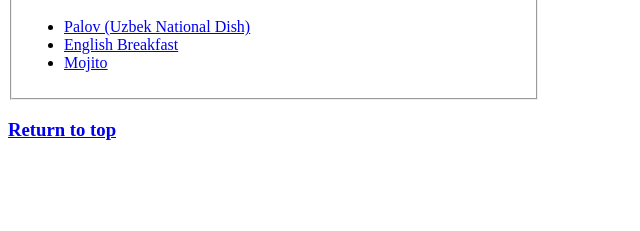
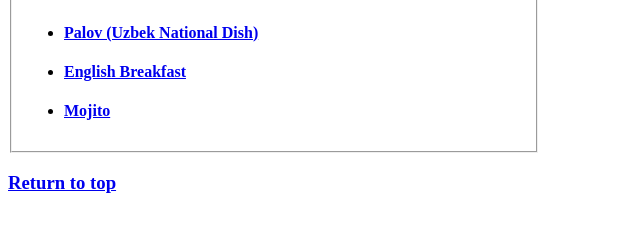
Before and after one commit to Otabekkadirov/odin-recipes, a plain HTML site: page index.html in a window 1280 px wide. Shown: the part 529-760 px from the top of the page, without its empty margins (0-640 px from the left). Drawn offline with Linux system fonts and the light colour scheme.

Commit message:
ref: Refactor index.html

```diff
--- a/index.html
+++ b/index.html
@@ -20,9 +20,15 @@
                 <h2>A collection of recipes</h2>
             </legend>
             <ul>
-                <li><a href="./repices/palov.html">Palov (Uzbek National Dish)</a></li>
-                <li><a href="./repices/english-breakfast.html">English Breakfast</a></li>
-                <li><a href="./repices/mojito.html">Mojito</a></li>
+                <li><a href="./repices/palov.html">
+                        <h4>Palov (Uzbek National Dish)</h4>
+                    </a></li>
+                <li><a href="./repices/english-breakfast.html">
+                        <h4>English Breakfast</h4>
+                    </a></li>
+                <li><a href="./repices/mojito.html">
+                        <h4>Mojito</h4>
+                    </a></li>
             </ul>
         </fieldset>
 
```
